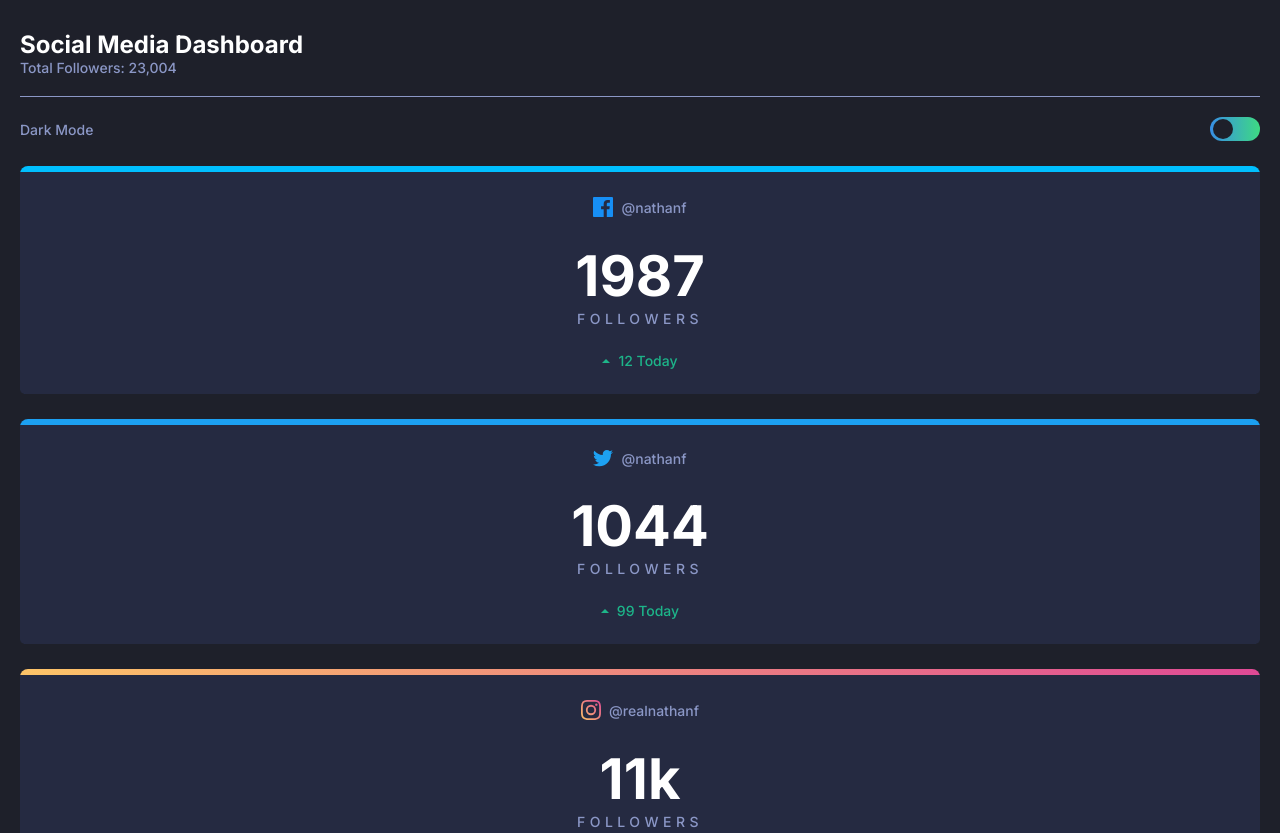
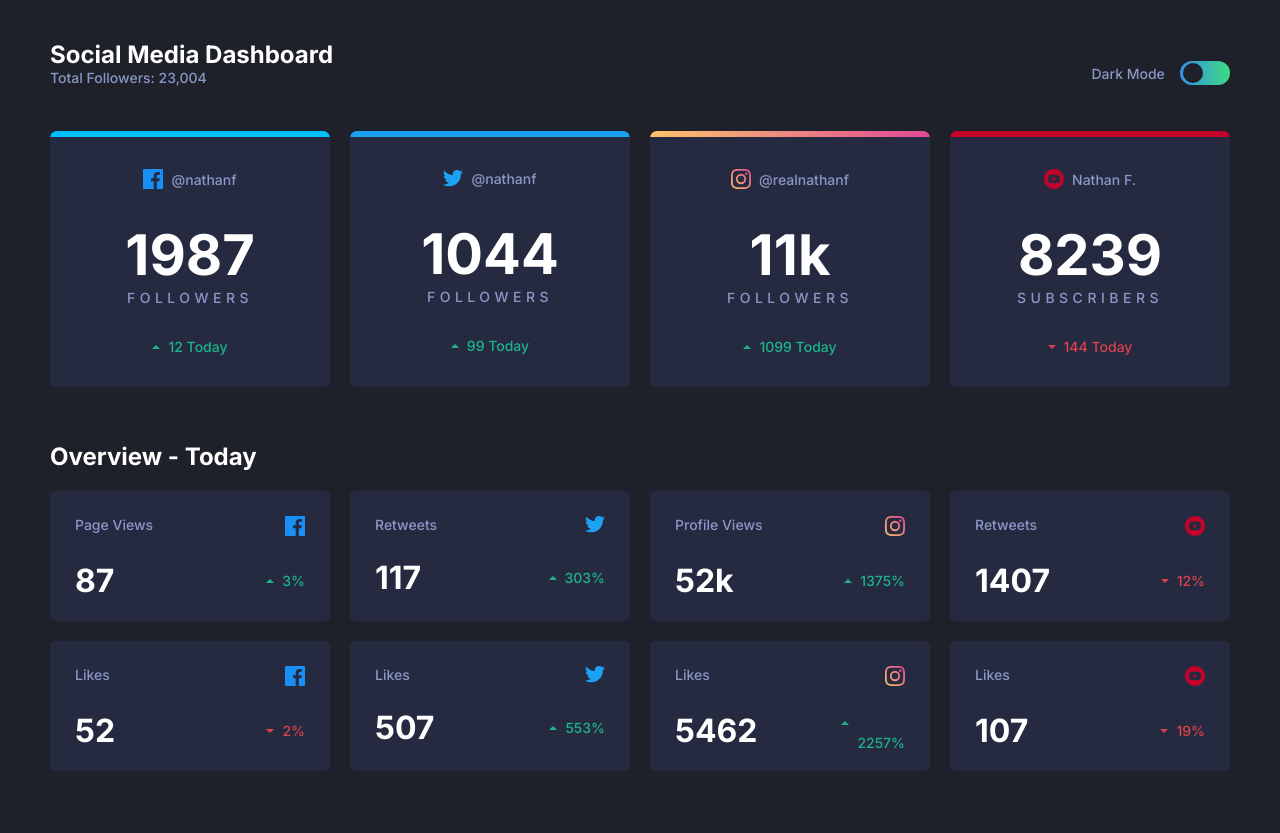
Before and after one commit to awexli/Social-Media-Dashboard, a plain HTML site: page index.html in a window 1280 px wide. Shown: the top 833 px of the page. Drawn offline with Linux system fonts and the light colour scheme.

Commit message:
complete base media queries

```diff
--- a/dist/scss/header.scss
+++ b/dist/scss/header.scss
@@ -4,10 +4,19 @@
 header {
   display: flex;
   flex-direction: column;
+
+  @media only screen and (min-width: 1200px) {
+    flex-direction: row;
+    justify-content: space-between;
+  }
 }
 
 .title-wrapper {
   padding-bottom: 20px;
+
+  @media only screen and (min-width: 1200px) {
+    flex-grow: 50;
+  }
 }
 
 .title-subhead {
@@ -19,12 +28,20 @@ header {
   height: 1px;
   background-color: map.get($dark-theme, 'sub-text');
   margin-bottom: 20px;
+
+  @media only screen and (min-width: 1200px) {
+    display: none;
+  }
 }
 
 .theme-wrapper {
   display: flex;
   justify-content: space-between;
   align-items: center;
+
+  @media only screen and (min-width: 1200px) {
+    flex-grow: 1;
+  }
 }
 
 #theme-name {
@@ -37,6 +54,11 @@ header {
   height: 24px;
   width: 50px;
   border-radius: 25px;
+
+  @media only screen and (min-width: 1920px) {
+    height: 48px;
+    width: 100px;
+  }
 }
 
 .toggle-circle {
@@ -47,4 +69,11 @@ header {
   top: 2px;
   left: 3px;
   border-radius: 50%;
+
+  @media only screen and (min-width: 1920px) {
+    height: 40px;
+    width: 40px;
+    top: 3px;
+    left: 5px;
+  }
 }
--- a/dist/scss/main.scss
+++ b/dist/scss/main.scss
@@ -14,13 +14,23 @@ body {
   font-weight: 500;
   font-size: 14px;
   background-color: map.get($dark-theme, 'main-background');
-  padding: 30px 20px;
+  @media only screen and (min-width: 1920px) {
+    font-size: 25px;
+  }
 }
 
 main {
   height: 100%;
   width: 100%;
-  display: grid;
+  padding: 30px 20px;
+
+  @media only screen and (min-width: 1200px) {
+    padding: 40px 50px 30px 50px;
+  }
+
+  @media only screen and (min-width: 1920px) {
+    padding: 100px 300px;
+  }
 }
 
 .icon-facebook {
@@ -33,6 +43,10 @@ main {
   color: hsl(0, 0%, 100%);
   font-size: 1.5rem;
   font-weight: 700;
+
+  @media only screen and (min-width: 1920px) {
+    font-size: 2.5rem;
+  }
 }
 
 .icon-twitter {
@@ -51,6 +65,14 @@ main {
   background-image: url(/images/icon-youtube.svg);
   width: 20px;
   height: 20px;
+}
+
+.svg-container {
+  position: relative;
+  height: 0;
+  width: 100%;
+  padding: 0;
+  padding-bottom: 100%;
 }
 
 .icon-arrow {
--- a/dist/scss/section-one.scss
+++ b/dist/scss/section-one.scss
@@ -3,11 +3,23 @@
 
 .section-one {
   padding-top: 25px;
+  padding-bottom: 30px;
+
+  @media only screen and (min-width: 1200px) {
+    display: grid;
+    grid-template-columns: repeat(4, 1fr);
+    grid-column-gap: 20px;
+  }
+
+  @media only screen and (min-width: 1920px) {
+    grid-column-gap: 50px;
+  }
 }
 
 .section-one-card {
   border-radius: 8px;
   padding-top: 6px;
+  height: 5%;
 }
 
 .section-one-card-facebook {
@@ -56,6 +68,11 @@
   margin-bottom: 25px;
   border-bottom-left-radius: 5px;
   border-bottom-right-radius: 5px;
+  height: 250px;
+
+  @media only screen and (min-width: 1920px) {
+    height: 350px;
+  }
 }
 
 .section-one-card-top {
@@ -66,6 +83,9 @@
   .username {
     color: map.get($dark-theme, 'sub-text');
     margin-left: 8px;
+    @media only screen and (min-width: 1920px) {
+      margin-left: 12px;
+    }
   }
 }
 
@@ -78,12 +98,20 @@
     color: map.get($dark-theme, 'white-text');
     font-weight: 700;
     font-size: 3.5rem;
+
+    @media only screen and (min-width: 1920px) {
+      font-size: 6.5rem;
+    }
   }
 
   .section-one-card-follower-text {
     color: map.get($dark-theme, 'sub-text');
     text-transform: uppercase;
     letter-spacing: 4.5px;
+
+    @media only screen and (min-width: 1920px) {
+      letter-spacing: 6.5px;
+    }
   }
 }
 
--- a/dist/scss/section-two.scss
+++ b/dist/scss/section-two.scss
@@ -1,15 +1,34 @@
 @use "sass:map";
 @import 'colors.scss';
 
+.section-two {
+  margin-top: 20px;
+
+  @media only screen and (min-width: 1200px) {
+    display: grid;
+    grid-template-columns: repeat(4, 1fr);
+    grid-column-gap: 20px;
+  }
+
+  @media only screen and (min-width: 1920px) {
+    grid-column-gap: 40px;
+  }
+}
+
 .sec-two-card {
+  display: flex;
+  flex-direction: column;
+  justify-content: space-evenly;
   background-color: map.get($dark-theme, 'card-background');
   border-radius: 5px;
   padding: 25px;
   margin-bottom: 20px;
-}
+  height: 130px;
 
-.sec-two-card-facebook {
-  margin-top: 25px;
+  @media only screen and (min-width: 1920px) {
+    height: 230px;
+    margin-bottom: 40px;
+  }
 }
 
 .sec-two-top {
@@ -30,6 +49,10 @@
     color: white;
     font-weight: 700;
     font-size: 2rem;
+
+    @media only screen and (min-width: 1920px) {
+      font-size: 4rem;
+    }
   }
 }
 
--- a/dist/style.css
+++ b/dist/style.css
@@ -2,9 +2,20 @@ header {
   display: flex;
   flex-direction: column;
 }
+@media only screen and (min-width: 1200px) {
+  header {
+    flex-direction: row;
+    justify-content: space-between;
+  }
+}
 
 .title-wrapper {
   padding-bottom: 20px;
+}
+@media only screen and (min-width: 1200px) {
+  .title-wrapper {
+    flex-grow: 50;
+  }
 }
 
 .title-subhead {
@@ -17,11 +28,21 @@ header {
   background-color: #8b97c6;
   margin-bottom: 20px;
 }
+@media only screen and (min-width: 1200px) {
+  .divider {
+    display: none;
+  }
+}
 
 .theme-wrapper {
   display: flex;
   justify-content: space-between;
   align-items: center;
+}
+@media only screen and (min-width: 1200px) {
+  .theme-wrapper {
+    flex-grow: 1;
+  }
 }
 
 #theme-name {
@@ -35,6 +56,12 @@ header {
   width: 50px;
   border-radius: 25px;
 }
+@media only screen and (min-width: 1920px) {
+  .toggle-wrapper {
+    height: 48px;
+    width: 100px;
+  }
+}
 
 .toggle-circle {
   position: absolute;
@@ -44,6 +71,14 @@ header {
   top: 2px;
   left: 3px;
   border-radius: 50%;
+}
+@media only screen and (min-width: 1920px) {
+  .toggle-circle {
+    height: 40px;
+    width: 40px;
+    top: 3px;
+    left: 5px;
+  }
 }
 
 *,
@@ -59,13 +94,27 @@ body {
   font-weight: 500;
   font-size: 14px;
   background-color: #1e202a;
-  padding: 30px 20px;
+}
+@media only screen and (min-width: 1920px) {
+  body {
+    font-size: 25px;
+  }
 }
 
 main {
   height: 100%;
   width: 100%;
-  display: grid;
+  padding: 30px 20px;
+}
+@media only screen and (min-width: 1200px) {
+  main {
+    padding: 40px 50px 30px 50px;
+  }
+}
+@media only screen and (min-width: 1920px) {
+  main {
+    padding: 100px 300px;
+  }
 }
 
 .icon-facebook {
@@ -78,6 +127,11 @@ main {
   color: white;
   font-size: 1.5rem;
   font-weight: 700;
+}
+@media only screen and (min-width: 1920px) {
+  .title {
+    font-size: 2.5rem;
+  }
 }
 
 .icon-twitter {
@@ -96,6 +150,14 @@ main {
   background-image: url(/images/icon-youtube.svg);
   width: 20px;
   height: 20px;
+}
+
+.svg-container {
+  position: relative;
+  height: 0;
+  width: 100%;
+  padding: 0;
+  padding-bottom: 100%;
 }
 
 .icon-arrow {
@@ -128,11 +190,25 @@ main {
 
 .section-one {
   padding-top: 25px;
+  padding-bottom: 30px;
+}
+@media only screen and (min-width: 1200px) {
+  .section-one {
+    display: grid;
+    grid-template-columns: repeat(4, 1fr);
+    grid-column-gap: 20px;
+  }
+}
+@media only screen and (min-width: 1920px) {
+  .section-one {
+    grid-column-gap: 50px;
+  }
 }
 
 .section-one-card {
   border-radius: 8px;
   padding-top: 6px;
+  height: 5%;
 }
 
 .section-one-card-facebook {
@@ -177,6 +253,12 @@ main {
   margin-bottom: 25px;
   border-bottom-left-radius: 5px;
   border-bottom-right-radius: 5px;
+  height: 250px;
+}
+@media only screen and (min-width: 1920px) {
+  .section-one-content {
+    height: 350px;
+  }
 }
 
 .section-one-card-top {
@@ -187,6 +269,11 @@ main {
 .section-one-card-top .username {
   color: #8b97c6;
   margin-left: 8px;
+}
+@media only screen and (min-width: 1920px) {
+  .section-one-card-top .username {
+    margin-left: 12px;
+  }
 }
 
 .section-one-card-middle {
@@ -199,10 +286,20 @@ main {
   font-weight: 700;
   font-size: 3.5rem;
 }
+@media only screen and (min-width: 1920px) {
+  .section-one-card-middle .section-one-card-follower-number {
+    font-size: 6.5rem;
+  }
+}
 .section-one-card-middle .section-one-card-follower-text {
   color: #8b97c6;
   text-transform: uppercase;
   letter-spacing: 4.5px;
+}
+@media only screen and (min-width: 1920px) {
+  .section-one-card-middle .section-one-card-follower-text {
+    letter-spacing: 6.5px;
+  }
 }
 
 .section-one-card-bottom {
@@ -214,15 +311,37 @@ main {
   align-items: center;
 }
 
+.section-two {
+  margin-top: 20px;
+}
+@media only screen and (min-width: 1200px) {
+  .section-two {
+    display: grid;
+    grid-template-columns: repeat(4, 1fr);
+    grid-column-gap: 20px;
+  }
+}
+@media only screen and (min-width: 1920px) {
+  .section-two {
+    grid-column-gap: 40px;
+  }
+}
+
 .sec-two-card {
+  display: flex;
+  flex-direction: column;
+  justify-content: space-evenly;
   background-color: #252a41;
   border-radius: 5px;
   padding: 25px;
   margin-bottom: 20px;
+  height: 130px;
 }
-
-.sec-two-card-facebook {
-  margin-top: 25px;
+@media only screen and (min-width: 1920px) {
+  .sec-two-card {
+    height: 230px;
+    margin-bottom: 40px;
+  }
 }
 
 .sec-two-top {
@@ -242,6 +361,11 @@ main {
   color: white;
   font-weight: 700;
   font-size: 2rem;
+}
+@media only screen and (min-width: 1920px) {
+  .sec-two-bot .sec-two-num {
+    font-size: 4rem;
+  }
 }
 
 .sec-two-card-analytics {
--- a/index.html
+++ b/index.html
@@ -31,6 +31,7 @@
           </div>
         </div>
       </header>
+
       <div class="section-one">
         <div class="section-one-card section-one-card-facebook">
           <div class="section-one-content">
@@ -114,8 +115,8 @@
         </div>
       </div>
 
+      <div class="title">Overview - Today</div>
       <div class="section-two">
-        <div class="title">Overview - Today</div>
         <div class="sec-two-card-facebook">
           <div class="sec-two-card">
             <div class="sec-two-top">
@@ -151,44 +152,6 @@
             </div>
           </div>
         </div>
-        <div class="sec-two-card-instagram">
-          <div class="sec-two-card">
-            <div class="sec-two-top">
-              <span class="card-title">Profile Views</span>
-              <span class="icon-instagram icon-svg"></span>
-            </div>
-            <div class="sec-two-bot">
-              <span id="insta-page-view-count" class="sec-two-num">52k</span>
-              <div class="sec-two-card-analytics">
-                <span
-                  id="insta-page-view-arrow"
-                  class="icon-up icon-arrow"
-                ></span>
-                <span id="insta-page-view-analytics" class="card-analytics-text"
-                  >1375%
-                </span>
-              </div>
-            </div>
-          </div>
-          <div class="sec-two-card">
-            <div class="sec-two-top">
-              <span class="card-title">Likes</span>
-              <span class="icon-instagram icon-svg"></span>
-            </div>
-            <div class="sec-two-bot">
-              <span id="insta-like-count" class="sec-two-num">5462</span>
-              <div class="sec-two-card-analytics">
-                <span
-                  id="insta-page-view-arrow"
-                  class="icon-up icon-arrow"
-                ></span>
-                <span id="insta-likes-analytics" class="card-analytics-text"
-                  >2257%
-                </span>
-              </div>
-            </div>
-          </div>
-        </div>
         <div class="sec-two-card-twitter">
           <div class="sec-two-card">
             <div class="sec-two-top">
@@ -219,6 +182,46 @@
                 <span id="twitter-like-arrow" class="icon-up icon-arrow"></span>
                 <span id="twitter-likes-analytics" class="card-analytics-text"
                   >553%
+                </span>
+              </div>
+            </div>
+          </div>
+        </div>
+        <div class="sec-two-card-instagram">
+          <div class="sec-two-card">
+            <div class="sec-two-top">
+              <span class="card-title">Profile Views</span>
+              <span class="icon-instagram icon-svg"></span>
+            </div>
+            <div class="sec-two-bot">
+              <span id="insta-page-view-count" class="sec-two-num">52k</span>
+              <div class="sec-two-card-analytics">
+                <span
+                  id="insta-page-view-arrow"
+                  class="icon-up icon-arrow"
+                ></span>
+                <span id="insta-page-view-analytics" class="card-analytics-text"
+                  >1375%
+                </span>
+              </div>
+            </div>
+          </div>
+          <div class="sec-two-card">
+            <div class="sec-two-top">
+              <span class="card-title">Likes</span>
+              <span class="icon-instagram icon-svg"></span>
+            </div>
+            <div class="sec-two-bot">
+              <span id="insta-like-count" class="sec-two-num">5462</span>
+              <div class="sec-two-card-analytics">
+                <div class="svg-container">
+                  <span
+                    id="insta-page-view-arrow"
+                    class="icon-up icon-arrow"
+                  ></span>
+                </div>
+                <span id="insta-likes-analytics" class="card-analytics-text"
+                  >2257%
                 </span>
               </div>
             </div>
```
Also changed, not shown: images/icon-up copy.svg (added), 1 other file.
